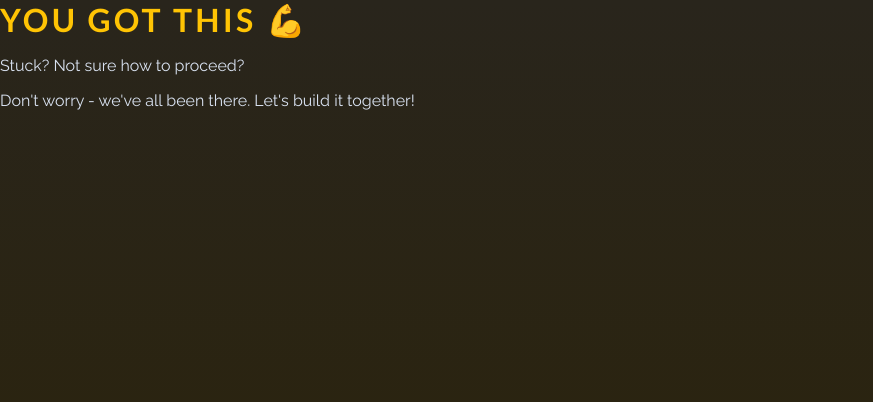
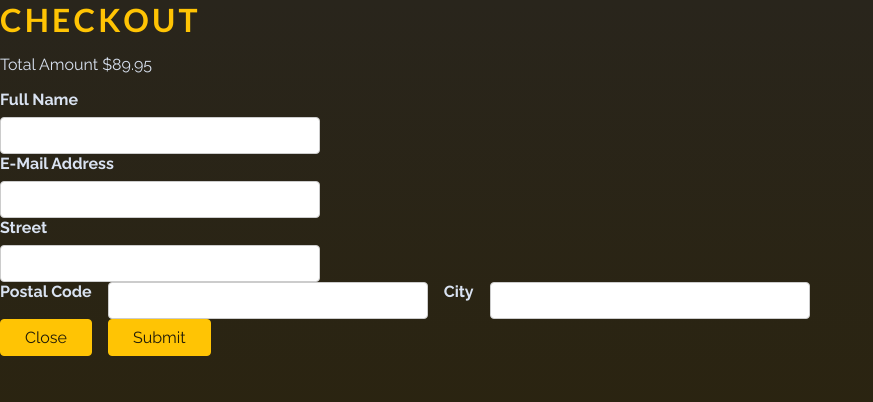
Before and after one commit to mihaisacalianu/foodDeliveryApp, a React (Vite) app: page / in a window 1280 px wide. Shown: the top 402 px of the page, without its empty margins (0-873 px from the left). Built offline with nearby package versions, Linux system fonts and the light colour scheme.

Commit message:
built a checkout form component

```diff
--- a/package.json
+++ b/package.json
@@ -10,8 +10,10 @@
     "preview": "vite preview"
   },
   "dependencies": {
+    "@tailwindcss/cli": "^4.1.5",
     "react": "^19.0.0",
-    "react-dom": "^19.0.0"
+    "react-dom": "^19.0.0",
+    "tailwindcss": "^4.1.5"
   },
   "devDependencies": {
     "@types/react": "^18.2.15",
--- a/src/App.jsx
+++ b/src/App.jsx
@@ -1,9 +1,9 @@
+import OrderFrom from "./components/OrderFrom";
+
 function App() {
   return (
     <>
-      <h1>You got this 💪</h1>
-      <p>Stuck? Not sure how to proceed?</p>
-      <p>Don't worry - we've all been there. Let's build it together!</p>
+     <OrderFrom/>
     </>
   );
 }
--- /dev/null
+++ b/src/components/OrderFrom.jsx
@@ -0,0 +1,68 @@
+import {useState,useRef} from 'react'
+
+
+function OrderFrom() {
+// first Approach to extract data from a form is using useState as bellow
+// const [formData, setFormData] = useState({
+//   "fullName":'',
+//   "email":'',
+//   "street": '',
+//   "postalCode": '',
+//   "city": ''
+// })
+  // function handleInputChange(identfier,event){
+  //   setFormData(prev => ({
+  //     ...prev,
+  //     [identfier]: event.target.value
+  //   }));
+  // }
+
+// second Approach to extract data from a form is using useRef as bellow
+// const fullName = useRef('');
+
+
+// third approacj to extract data from a form is using nativa browser object FormData() as bellow
+  function handleOrderFormSubmit(event){
+    event.preventDefault();
+    const formData = new FormData(event.target);
+    // used to get just on input out of the form
+    console.log(formData.get('email'));
+
+    // used to extract all data from the form and transformimg the into an object
+    const data = Object.fromEntries(formData.entries());
+    console.log(data);
+
+    //used to reset data after submission
+    event.target.reset();
+  }
+
+
+
+  return (
+    <>
+      <h1><strong>Checkout</strong></h1>
+      <p>Total Amount $89.95</p>
+
+      <form onSubmit={handleOrderFormSubmit} className="control">
+        <label htmlFor="fullName"><strong>Full Name</strong></label>
+        <input type="text" name="fullName" />
+        <label htmlFor="email"><strong>E-Mail Address</strong></label>
+        <input type="email" name="email" />
+        <label htmlFor="street"><strong>Street</strong></label>
+        <input type="text" name="street"/>
+        <div className="control-row">
+          <label htmlFor="postalCode"><strong>Postal Code</strong></label>
+          <input type="text" name="postalCode" />
+          <label htmlFor="city"><strong>City</strong></label>
+          <input type="text" name="city"/>
+        </div>
+        <div className="control-row">
+          <button className='button'>Close</button>
+          <button type="submit" className='button'>Submit</button>
+        </div>
+      </form>
+    </>
+  )
+}
+
+export default OrderFrom
```
Also changed, not shown: 1 other file (tests, documents, lock files or other folders).
